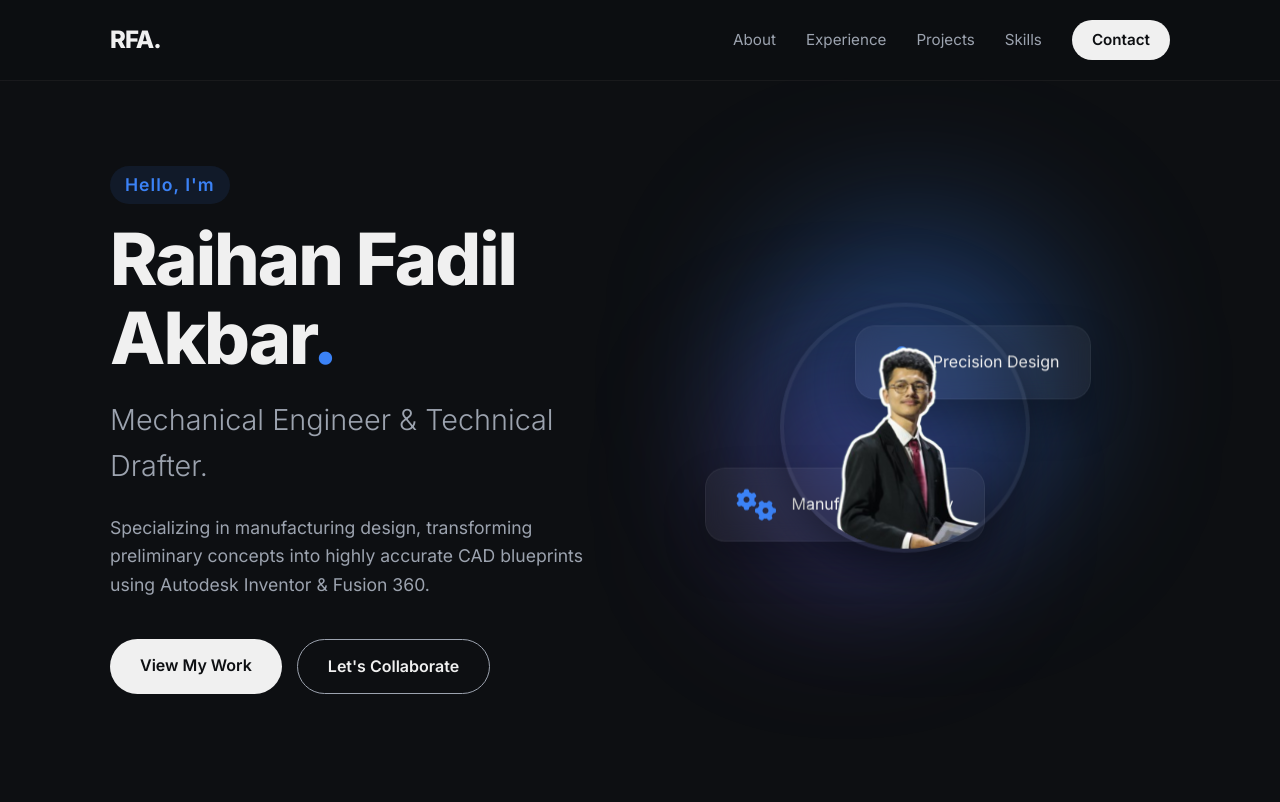
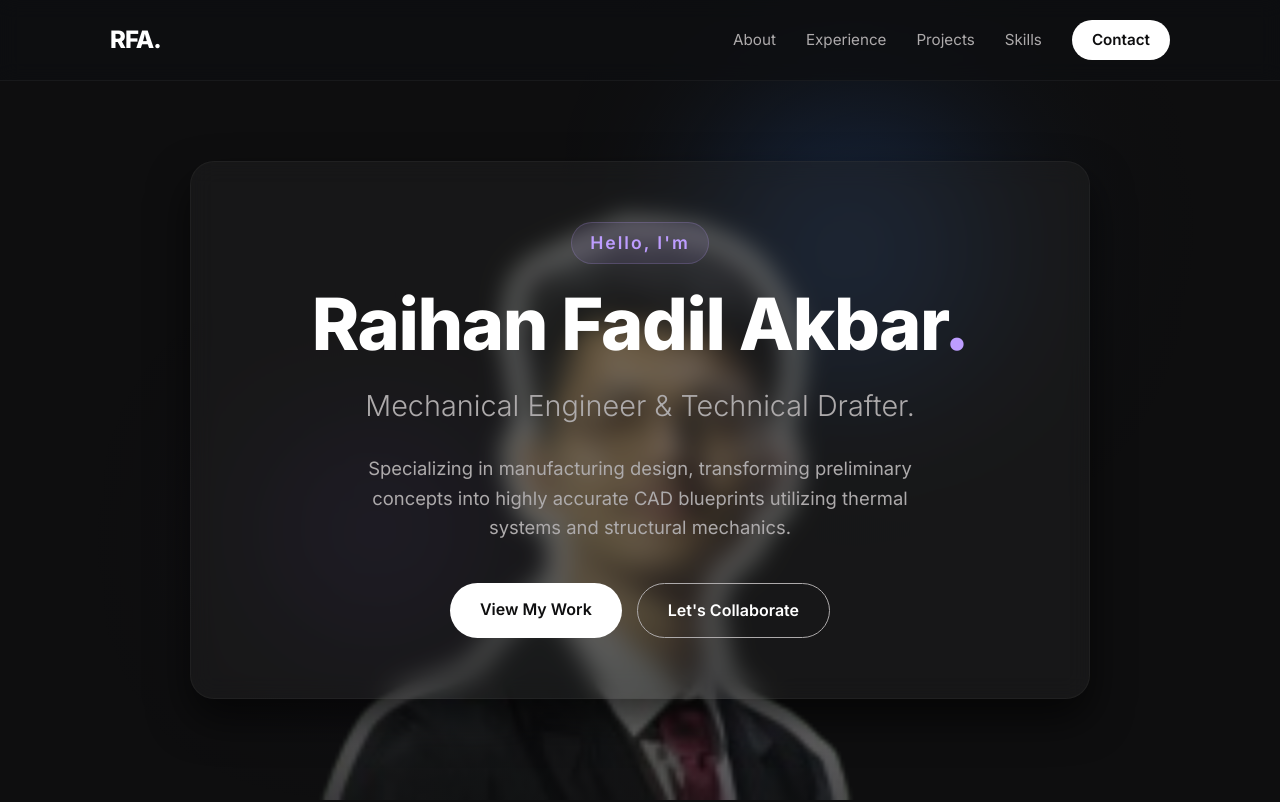
Before and after one commit to Zekkenwa/me, a plain HTML site: page index.html in a window 1280 px wide. Shown: the top 802 px of the page. Drawn offline with Linux system fonts and the light colour scheme.

Commit message:
Enhance UX with Stitch Obsidian Glass layout

```diff
--- a/index.html
+++ b/index.html
@@ -27,33 +27,24 @@
     </nav>
 
     <header class="hero" id="hero">
-        <div class="hero-content">
-            <h2 class="subtitle">Hello, I'm</h2>
-            <h1 class="title">Raihan Fadil Akbar<span class="dot">.</span></h1>
-            <p class="tagline">Mechanical Engineer & Technical Drafter.</p>
-            <p class="hero-desc">Specializing in manufacturing design, transforming preliminary concepts into highly accurate CAD blueprints using Autodesk Inventor & Fusion 360.</p>
-            <div class="hero-buttons">
-                <a href="#projects" class="btn primary-btn">View My Work</a>
-                <a href="#contact" class="btn secondary-btn">Let's Collaborate</a>
-            </div>
-        </div>
-        <div class="hero-graphics">
-            <!-- Decorative elements for glassmorphism effect -->
+        <!-- Absolute Background Container -->
+        <div class="hero-background-wrapper">
             <div class="glass-orb orb1"></div>
             <div class="glass-orb orb2"></div>
+            <img src="profile.png" alt="Raihan Fadil Akbar Background" class="hero-bg-image">
+            <div class="hero-gradient-overlay"></div>
+        </div>
 
-            <!-- Floating Profile Picture -->
-            <div class="profile-container">
-                <img src="profile.png" alt="Raihan Fadil Akbar" class="floating-profile">
-            </div>
-
-            <div class="glass-card">
-                <i class="fas fa-drafting-compass icon"></i>
-                <span>Precision Design</span>
-            </div>
-            <div class="glass-card g-card-2">
-                <i class="fas fa-cogs icon"></i>
-                <span>Manufacturing Ready</span>
+        <div class="hero-content center-aligned">
+            <div class="glass-plate">
+                <h2 class="subtitle">Hello, I'm</h2>
+                <h1 class="title">Raihan Fadil Akbar<span class="dot">.</span></h1>
+                <p class="tagline">Mechanical Engineer & Technical Drafter.</p>
+                <p class="hero-desc">Specializing in manufacturing design, transforming preliminary concepts into highly accurate CAD blueprints utilizing thermal systems and structural mechanics.</p>
+                <div class="hero-buttons">
+                    <a href="#projects" class="btn primary-btn">View My Work</a>
+                    <a href="#contact" class="btn secondary-btn">Let's Collaborate</a>
+                </div>
             </div>
         </div>
     </header>
--- a/style.css
+++ b/style.css
@@ -1,12 +1,12 @@
 :root {
-    --bg-color: #0d0f12;
-    --card-bg: rgba(255, 255, 255, 0.03);
-    --card-border: rgba(255, 255, 255, 0.05);
-    --text-primary: #f0f0f0;
-    --text-secondary: #9ca3af;
-    --accent: #3b82f6;
-    --accent-glow: rgba(59, 130, 246, 0.5);
-    --dark-section: #0a0b0e;
+    --bg-color: #0e0e0f;
+    --card-bg: rgba(32, 31, 33, 0.4);
+    --card-border: rgba(72, 72, 73, 0.2);
+    --text-primary: #ffffff;
+    --text-secondary: #adaaab;
+    --accent: #bd9dff;
+    --accent-glow: rgba(189, 157, 255, 0.4);
+    --dark-section: #000000;
 
     --transition: all 0.3s cubic-bezier(0.25, 0.8, 0.25, 1);
 }
@@ -108,28 +108,68 @@ nav {
     min-height: 100vh;
     display: flex;
     align-items: center;
-    justify-content: space-between;
-    max-width: 1100px;
-    margin: 0 auto;
+    justify-content: center;
+    text-align: center;
+    position: relative;
     padding: 120px 20px 60px;
-    position: relative;
+    overflow: hidden;
+}
+
+.hero-background-wrapper {
+    position: absolute;
+    top: 0;
+    left: 0;
+    width: 100%;
+    height: 100%;
+    z-index: 0;
+}
+
+.hero-bg-image {
+    width: 100%;
+    height: 100%;
+    object-fit: cover;
+    object-position: center top;
+    opacity: 0.85;
+}
+
+.hero-gradient-overlay {
+    position: absolute;
+    top: 0;
+    left: 0;
+    width: 100%;
+    height: 100%;
+    background: radial-gradient(circle at center, rgba(14, 14, 15, 0.1) 0%, rgba(14, 14, 15, 0.8) 70%, var(--bg-color) 100%);
+    z-index: 1;
 }
 
 .hero-content {
-    flex: 1;
+    position: relative;
     z-index: 2;
+    max-width: 900px;
+    width: 100%;
+}
+
+.glass-plate {
+    background: rgba(38, 38, 39, 0.4);
+    backdrop-filter: blur(12px);
+    -webkit-backdrop-filter: blur(12px);
+    border: 1px solid var(--card-border);
+    padding: 60px 40px;
+    border-radius: 24px;
+    box-shadow: 0 20px 40px rgba(0,0,0,0.6);
 }
 
 .subtitle {
     color: var(--accent);
     font-weight: 600;
-    letter-spacing: 1px;
+    letter-spacing: 2px;
     font-size: 1.1rem;
-    margin-bottom: 15px;
+    margin-bottom: 20px;
     display: inline-block;
-    padding: 5px 15px;
-    background: rgba(59, 130, 246, 0.1);
+    padding: 6px 18px;
+    background: rgba(189, 157, 255, 0.1);
     border-radius: 50px;
+    border: 1px solid rgba(189, 157, 255, 0.2);
 }
 
 .title {
@@ -137,7 +177,7 @@ nav {
     font-weight: 800;
     line-height: 1.1;
     margin-bottom: 20px;
-    letter-spacing: -2px;
+    letter-spacing: -0.02em;
 }
 
 .dot {
@@ -153,14 +193,15 @@ nav {
 
 .hero-desc {
     color: var(--text-secondary);
-    max-width: 500px;
-    margin-bottom: 40px;
-    font-size: 1.1rem;
+    max-width: 600px;
+    margin: 0 auto 40px;
+    font-size: 1.15rem;
 }
 
 .hero-buttons {
     display: flex;
     gap: 15px;
+    justify-content: center;
 }
 
 .btn {
```
